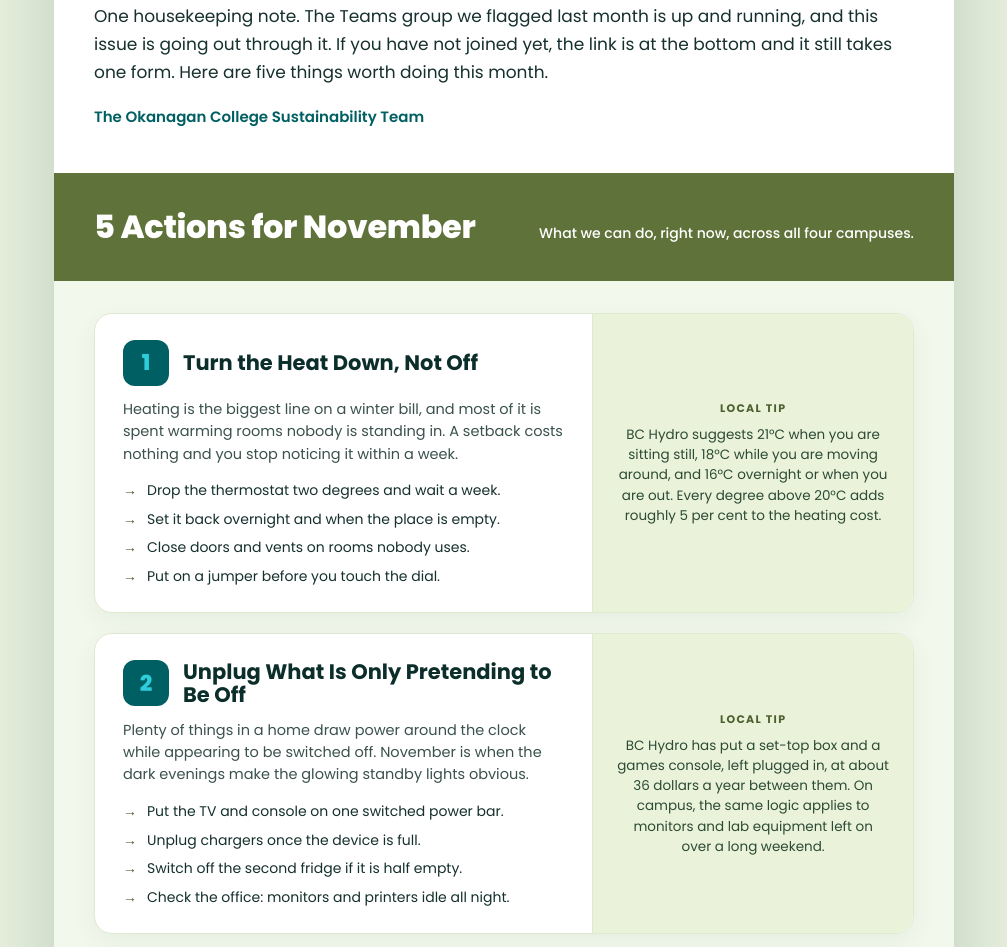
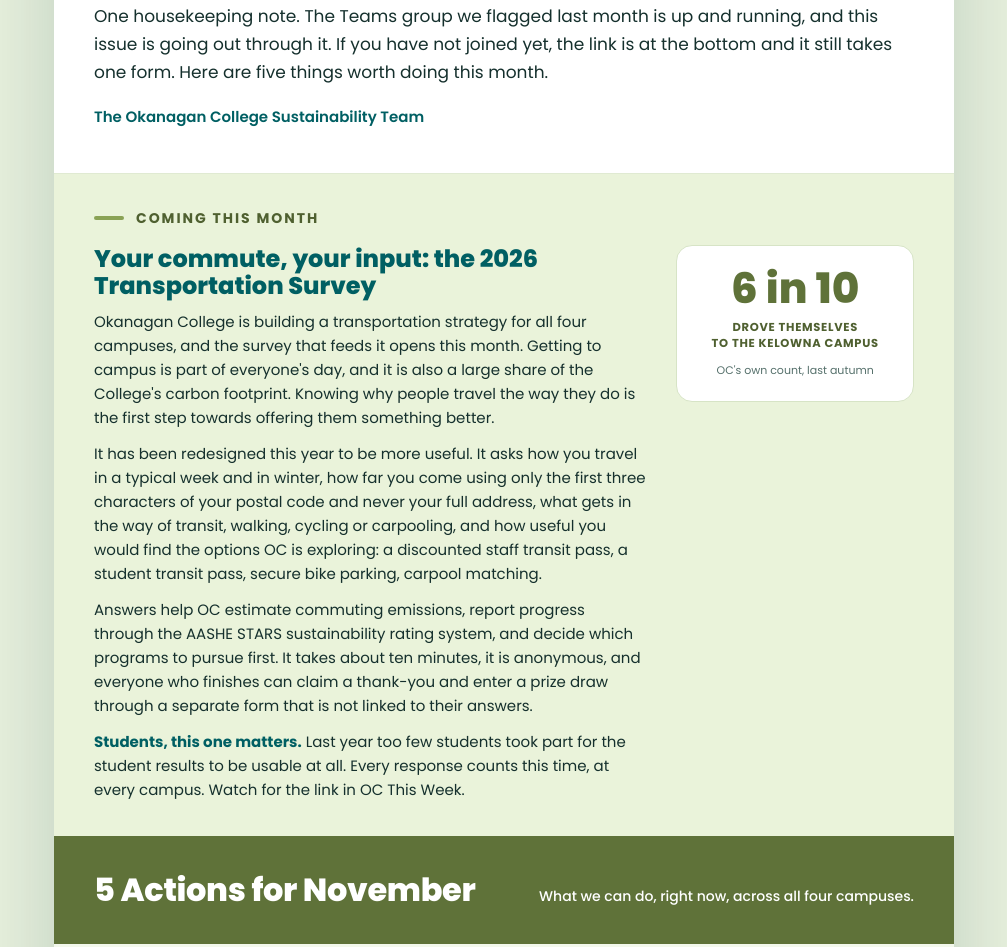
Before and after one commit to SustainOC/Monthly-Newsletter, a plain HTML site: page November/index.html in a window 1280 px wide. Shown: the part 2035-2982 px from the top of the page, without its empty margins (136-1143 px from the left). Drawn offline with Linux system fonts and the light colour scheme.

Commit message:
Add files via upload
Add the Transportation survey part.

```diff
--- a/November/index.html
+++ b/November/index.html
@@ -104,6 +104,35 @@
     <p style="font-size: 17px; line-height: 1.62; margin: 0 0 14px; color: #15302d;">So this issue pairs the two. Heating is the biggest thing on a winter bill and the easiest to trim without noticing, and a sealed house is also a house where whatever is indoors stays indoors. That includes radon, which is why November is Radon Action Month and why the alert above is worth two minutes. There is a card each on the dark commute and on giving things that do not end up in a landfill by January.</p>
     <p style="font-size: 17px; line-height: 1.62; margin: 0; color: #15302d;">One housekeeping note. The Teams group we flagged last month is up and running, and this issue is going out through it. If you have not joined yet, the link is at the bottom and it still takes one form. Here are five things worth doing this month.</p>
     <p style="font-size: 15px; line-height: 1.5; margin: 20px 0 0; font-weight: 600; color: #005f63;">The Okanagan College Sustainability Team</p>
+  </section>
+
+  <!-- TRANSPORTATION SURVEY. Added at the client's request, 26 October 2026; this is an addition to
+       the standing section order and sits between the editor's note and the actions header.
+       THIS IS A HEADS-UP ONLY, BY DESIGN. The newsletter tells people the survey is coming; the
+       link, dates, thank-you item and prize go out separately through OC This Week. Do not add a
+       survey URL here without the client confirming the newsletter should carry one.
+       VERIFY BEFORE PUBLICATION: the "six in ten" figure is OC's own count at the Kelowna campus,
+       supplied by the client on 26 October 2026. The year it was taken is not confirmed, which is
+       why the copy reads "OC's own count, last autumn" rather than naming one. -->
+  <section style="background: #eaf3da; padding: 34px 40px; border-top: 1px solid #e0ead2;">
+    <div style="display: flex; align-items: center; gap: 12px; margin-bottom: 16px;">
+      <span style="width: 30px; height: 4px; background: #8aa255; border-radius: 2px;"></span>
+      <h2 style="margin: 0; font-size: 14px; font-weight: 700; letter-spacing: .14em; text-transform: uppercase; color: #4f6030;">Coming this month</h2>
+    </div>
+    <div style="display: grid; grid-template-columns: 1.4fr .6fr; gap: 28px; align-items: start;">
+      <div>
+        <h3 style="margin: 0 0 10px; font-size: 24px; font-weight: 800; color: #005f63; line-height: 1.15;">Your commute, your input: the 2026 Transportation Survey</h3>
+        <p style="margin: 0 0 12px; font-size: 15px; line-height: 1.6; color: #15302d;">Okanagan College is building a transportation strategy for all four campuses, and the survey that feeds it opens this month. Getting to campus is part of everyone's day, and it is also a large share of the College's carbon footprint. Knowing why people travel the way they do is the first step towards offering them something better.</p>
+        <p style="margin: 0 0 12px; font-size: 15px; line-height: 1.6; color: #15302d;">It has been redesigned this year to be more useful. It asks how you travel in a typical week and in winter, how far you come using only the first three characters of your postal code and never your full address, what gets in the way of transit, walking, cycling or carpooling, and how useful you would find the options OC is exploring: a discounted staff transit pass, a student transit pass, secure bike parking, carpool matching.</p>
+        <p style="margin: 0 0 12px; font-size: 15px; line-height: 1.6; color: #15302d;">Answers help OC estimate commuting emissions, report progress through the AASHE STARS sustainability rating system, and decide which programs to pursue first. It takes about ten minutes, it is anonymous, and everyone who finishes can claim a thank-you and enter a prize draw through a separate form that is not linked to their answers.</p>
+        <p style="margin: 0; font-size: 15px; line-height: 1.6; color: #15302d;"><strong style="font-weight: 700; color: #005f63;">Students, this one matters.</strong> Last year too few students took part for the student results to be usable at all. Every response counts this time, at every campus. Watch for the link in OC This Week.</p>
+      </div>
+      <div style="background: #ffffff; border: 1px solid #d7e4c6; border-radius: 16px; padding: 22px 18px; text-align: center;">
+        <div style="font-size: 42px; font-weight: 800; color: #5f7239; line-height: 1;">6 in 10</div>
+        <div style="font-size: 11.5px; font-weight: 700; letter-spacing: .06em; text-transform: uppercase; color: #4f6030; margin-top: 9px; line-height: 1.4;">Drove themselves<br>to the Kelowna campus</div>
+        <div style="font-size: 11px; line-height: 1.45; color: #55706b; margin-top: 12px;">OC's own count, last autumn</div>
+      </div>
+    </div>
   </section>
 
   <!-- ACTIONS HEADER -->
```
